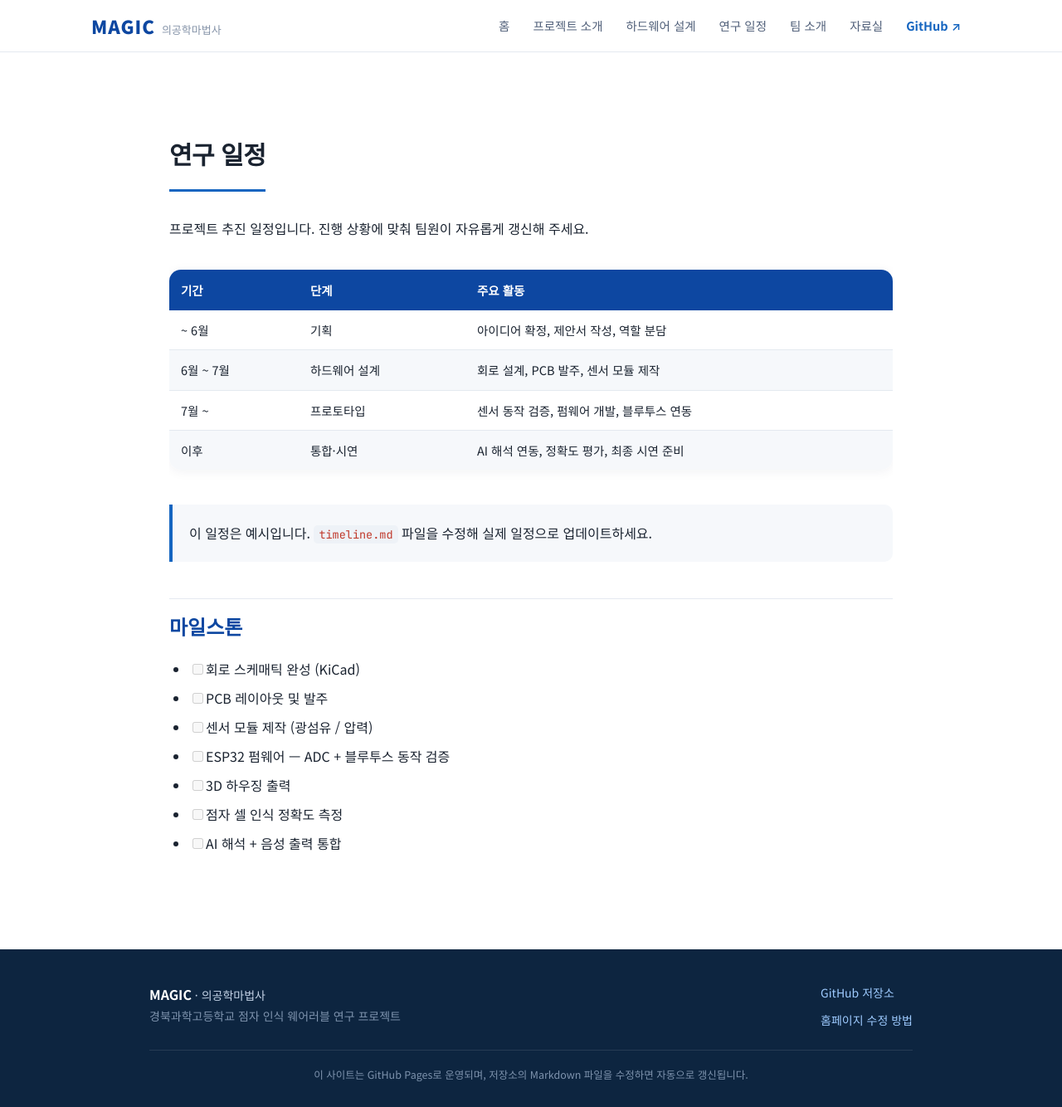
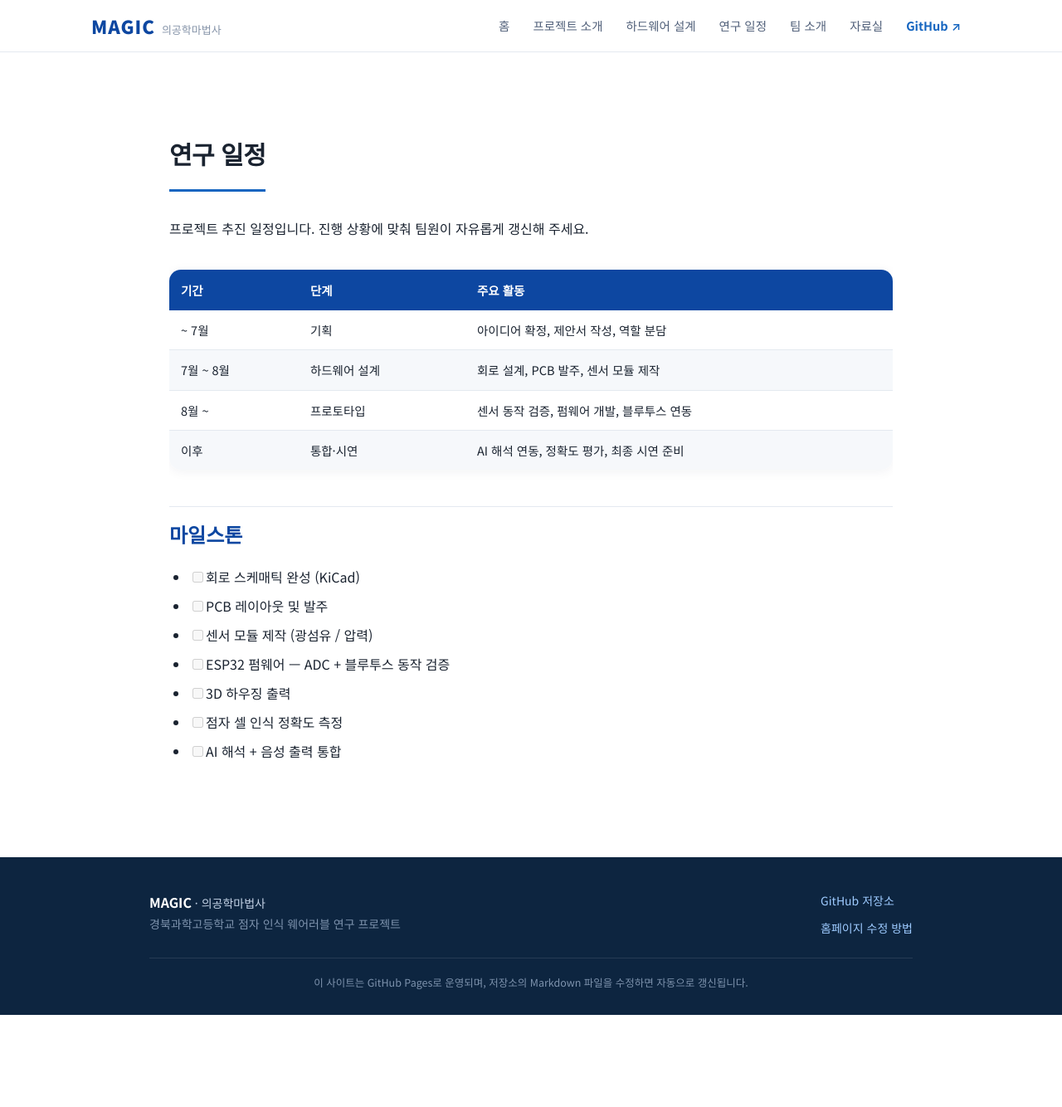
Before and after one commit to NAMU578/MAGIC, a Jekyll site: the page built from timeline.md, in a window 1280 px wide and 1334 px high. Shown: the whole window at 83% size. Built offline with Jekyll 4.4.1, drawn with Linux system fonts in a browser that asks for light colours.

Commit message:
Update timeline.md

```diff
--- a/timeline.md
+++ b/timeline.md
@@ -8,14 +8,12 @@ title: 연구 일정
 
 | 기간 | 단계 | 주요 활동 |
 |---|---|---|
-| ~ 6월 | 기획 | 아이디어 확정, 제안서 작성, 역할 분담 |
-| 6월 ~ 7월 | 하드웨어 설계 | 회로 설계, PCB 발주, 센서 모듈 제작 |
-| 7월 ~ | 프로토타입 | 센서 동작 검증, 펌웨어 개발, 블루투스 연동 |
+| ~ 7월 | 기획 | 아이디어 확정, 제안서 작성, 역할 분담 |
+| 7월 ~ 8월 | 하드웨어 설계 | 회로 설계, PCB 발주, 센서 모듈 제작 |
+| 8월 ~ | 프로토타입 | 센서 동작 검증, 펌웨어 개발, 블루투스 연동 |
 | 이후 | 통합·시연 | AI 해석 연동, 정확도 평가, 최종 시연 준비 |
 
-</div>
 
-> 이 일정은 예시입니다. `timeline.md` 파일을 수정해 실제 일정으로 업데이트하세요.
 
 ## 마일스톤
 
```
